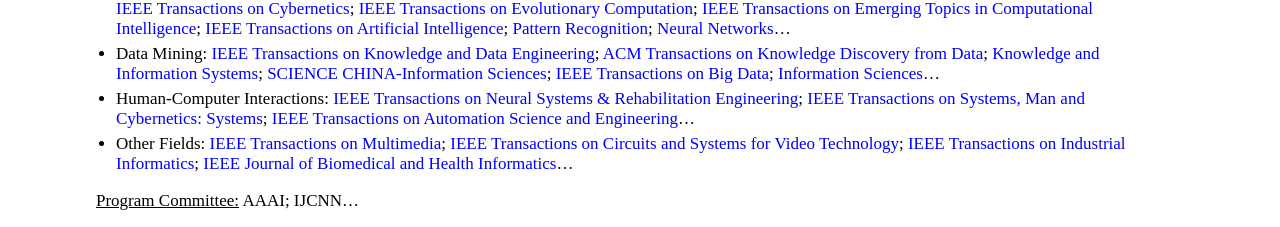
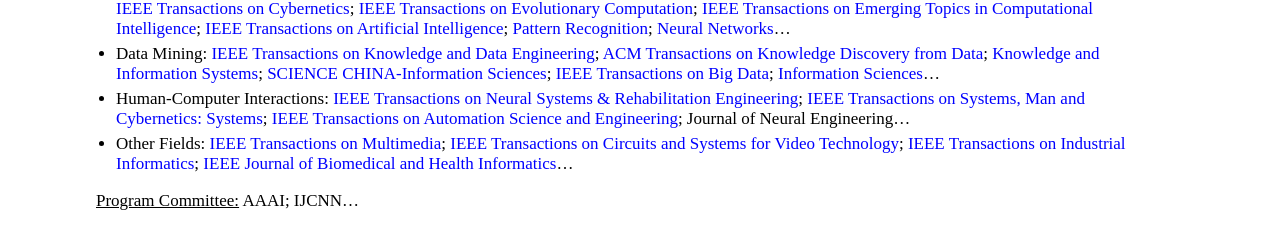
Before and after one commit to jiazhang-ml/jiazhang-ml.github.io, a Jekyll site: the page built from index.md, in a window 1280 px wide. Shown: the part 1396-1623 px from the top of the page. Built offline with Jekyll 4.4.1, drawn with Linux system fonts in a browser that asks for light colours; grey boxes are pictures that could not be loaded.

Commit message:
Update index.md

```diff
--- a/index.md
+++ b/index.md
@@ -51,7 +51,7 @@ layout: default
 <u>Journal Reviewer:</u>
 * Artificial Intelligence: [IEEE Transactions on Pattern Analysis and Machine Intelligence](https://mc.manuscriptcentral.com/tpami-cs); [IEEE Transactions on Neural Networks and Learning Systems](https://mc.manuscriptcentral.com/tnnls); [IEEE Transactions on Cybernetics](https://mc.manuscriptcentral.com/cyb-ieee); [IEEE Transactions on Evolutionary Computation](https://mc.manuscriptcentral.com/tevc-ieee); [IEEE Transactions on Emerging Topics in Computational Intelligence](https://mc.manuscriptcentral.com/tetci-ieee); [IEEE Transactions on Artificial Intelligence](https://mc.manuscriptcentral.com/tai-ieee); [Pattern Recognition](https://www.sciencedirect.com/journal/pattern-recognition); [Neural Networks](https://www.editorialmanager.com/neunet/default.aspx)...
 * Data Mining: [IEEE Transactions on Knowledge and Data Engineering](https://mc.manuscriptcentral.com/tkde-cs); [ACM Transactions on Knowledge Discovery from Data](https://mc.manuscriptcentral.com/tkdd); [Knowledge and Information Systems](https://www.springer.com/journal/10115); [SCIENCE CHINA-Information Sciences](https://mc03.manuscriptcentral.com/scis); [IEEE Transactions on Big Data](https://mc.manuscriptcentral.com/tbd-cs); [Information Sciences](https://www.sciencedirect.com/journal/information-sciences)...
-* Human-Computer Interactions: [IEEE Transactions on Neural Systems & Rehabilitation Engineering](https://mc.manuscriptcentral.com/tnsre-embs); [IEEE Transactions on Systems, Man and Cybernetics: Systems](https://mc.manuscriptcentral.com/systems); [IEEE Transactions on Automation Science and Engineering](https://mc.manuscriptcentral.com/t-ase)...
+* Human-Computer Interactions: [IEEE Transactions on Neural Systems & Rehabilitation Engineering](https://mc.manuscriptcentral.com/tnsre-embs); [IEEE Transactions on Systems, Man and Cybernetics: Systems](https://mc.manuscriptcentral.com/systems); [IEEE Transactions on Automation Science and Engineering](https://mc.manuscriptcentral.com/t-ase); Journal of Neural Engineering...
 * Other Fields: [IEEE Transactions on Multimedia](https://mc.manuscriptcentral.com/tmm-ieee); [IEEE Transactions on Circuits and Systems for Video Technology](https://mc.manuscriptcentral.com/tcsvt); [IEEE Transactions on Industrial Informatics](https://mc.manuscriptcentral.com/tii); [IEEE Journal of Biomedical and Health Informatics](https://mc.manuscriptcentral.com/jbhi-embs)...
 
 <u>Program Committee:</u> AAAI; IJCNN...
```
